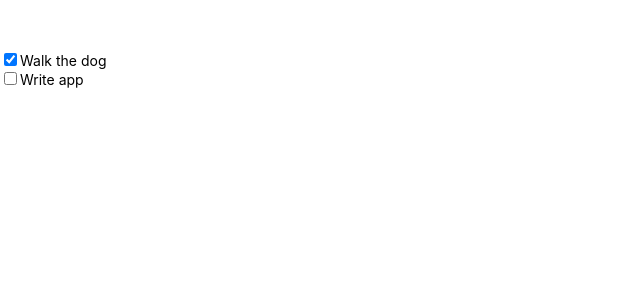
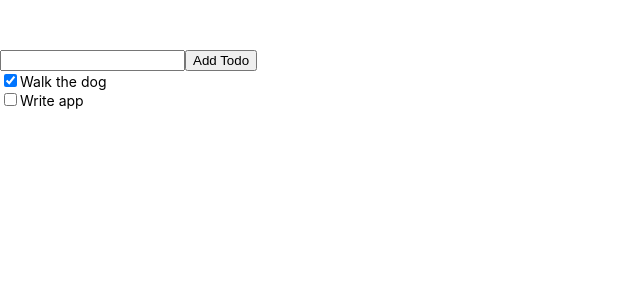
Before and after one commit to hurima90-kim/Study-Space, a React (Create React App) app: page / in a window 1280 px wide. Shown: the top 300 px of the page, without its empty margins (0-640 px from the left). Built offline with nearby package versions, Linux system fonts and the light colour scheme.

Commit message:
feat: create AddTodoForm

```diff
--- a/src/App/App.tsx
+++ b/src/App/App.tsx
@@ -1,3 +1,4 @@
+import { AddTodoForm } from "components/AddTodoForm";
 import { TodoList } from "components/TodoList";
 import React, { useState } from "react";
 
@@ -22,8 +23,13 @@
     setTodos(newTodos);
   }
 
+  const addTodo: AddTodo = newTodo => {
+    newTodo.trim() !== "" && setTodos([...todos, {text: newTodo, complete: false}])
+  }
+
   return (
     <>
+      <AddTodoForm addTodo={addTodo} />
       <TodoList todos={todos} toggleTodo={toggleTodo} />
     </>
   );
--- /dev/null
+++ b/src/components/AddTodoForm.tsx
@@ -0,0 +1,26 @@
+import React, { ChangeEvent, FormEvent, useState } from 'react'
+
+interface AddTodoFormProps {
+    addTodo: AddTodo;
+}
+
+export const AddTodoForm: React.FC<AddTodoFormProps> = ({ addTodo }) => {
+    const [newTodo, setNewTodo] = useState("");
+
+    const handleChange = (e: ChangeEvent<HTMLInputElement>) => {
+        setNewTodo(e.target.value);
+    }
+
+    const handleSubmit = (e: FormEvent<HTMLButtonElement>) => {
+        e.preventDefault();
+        addTodo(newTodo);
+        setNewTodo("");
+    }
+
+    return (
+        <form>
+            <input type="text" value={newTodo} onChange={handleChange} />
+            <button type="submit" onClick={handleSubmit}>Add Todo</button>
+        </form>
+    )
+}
--- a/src/types/types.d.ts
+++ b/src/types/types.d.ts
@@ -4,3 +4,5 @@
 };
 
 type ToggleTodo = (selectedTodo: Todo) => void;
+
+type AddTodo = (newTodo: string) => void;
```
